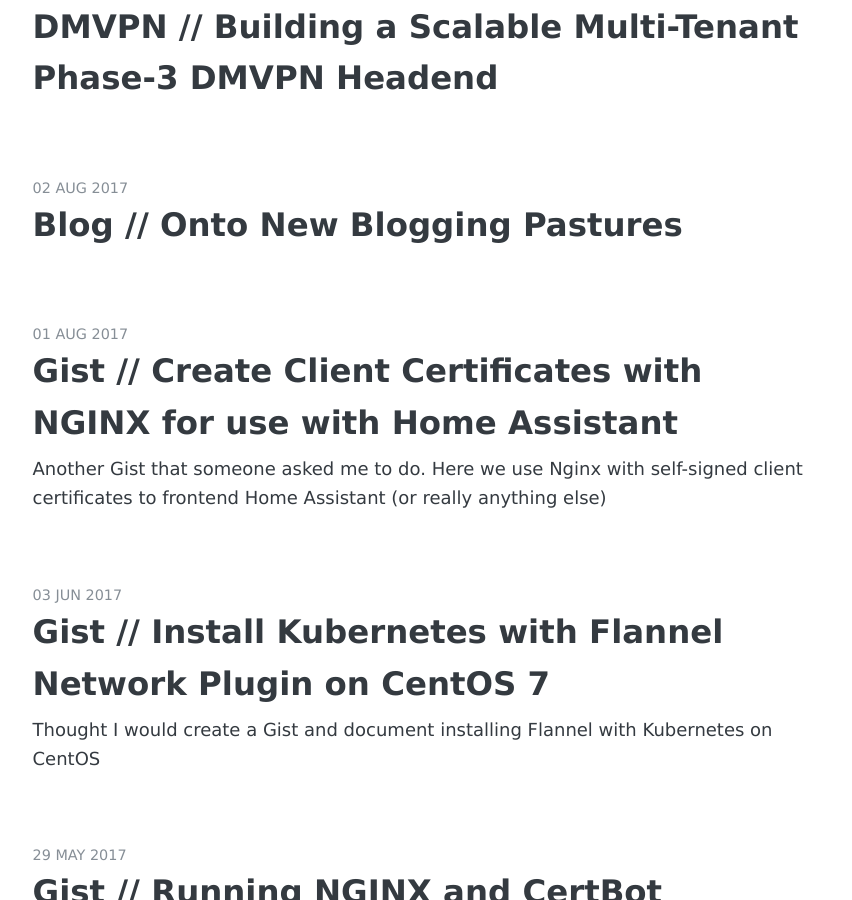
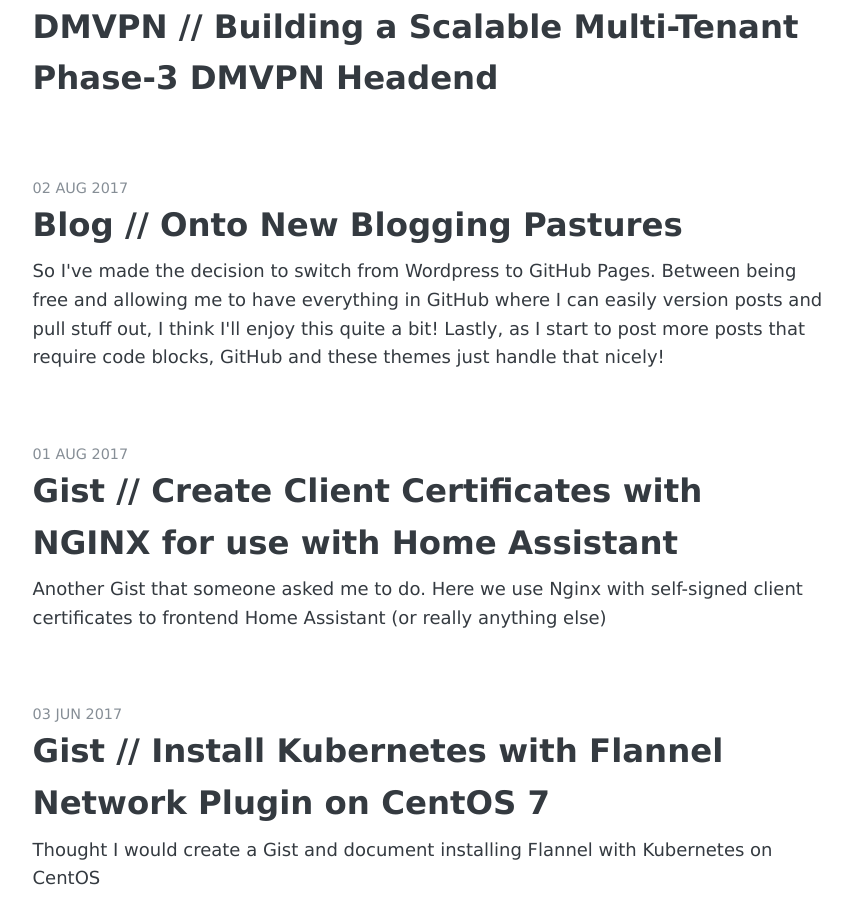
Before and after one commit to rkaramandi/rkaramandi.github.io, a Jekyll site: the page built from index.html, in a window 1280 px wide and 900 px high, scrolled down 355 px. Shown: the whole window, without its empty margins (210-1062 px from the left). Built offline with Jekyll 4.4.1, drawn with Linux system fonts in a browser that asks for light colours; some web fonts are replaced; the list of posts is cut into pages by our own code.

Commit message:
Use first paragraph of intro in description

```diff
--- a/_posts/2017-08-01-switching-to-github-pages.md
+++ b/_posts/2017-08-01-switching-to-github-pages.md
@@ -1,7 +1,7 @@
 ---
 layout: post
 title: Blog // Onto New Blogging Pastures
-description:
+description: So I've made the decision to switch from Wordpress to GitHub Pages. Between being free and allowing me to have everything in GitHub where I can easily version posts and pull stuff out, I think I'll enjoy this quite a bit! Lastly, as I start to post more posts that require code blocks, GitHub and these themes just handle that nicely!
 date: 2017-08-02
 tags: [blog, update]
 comments: true
```
